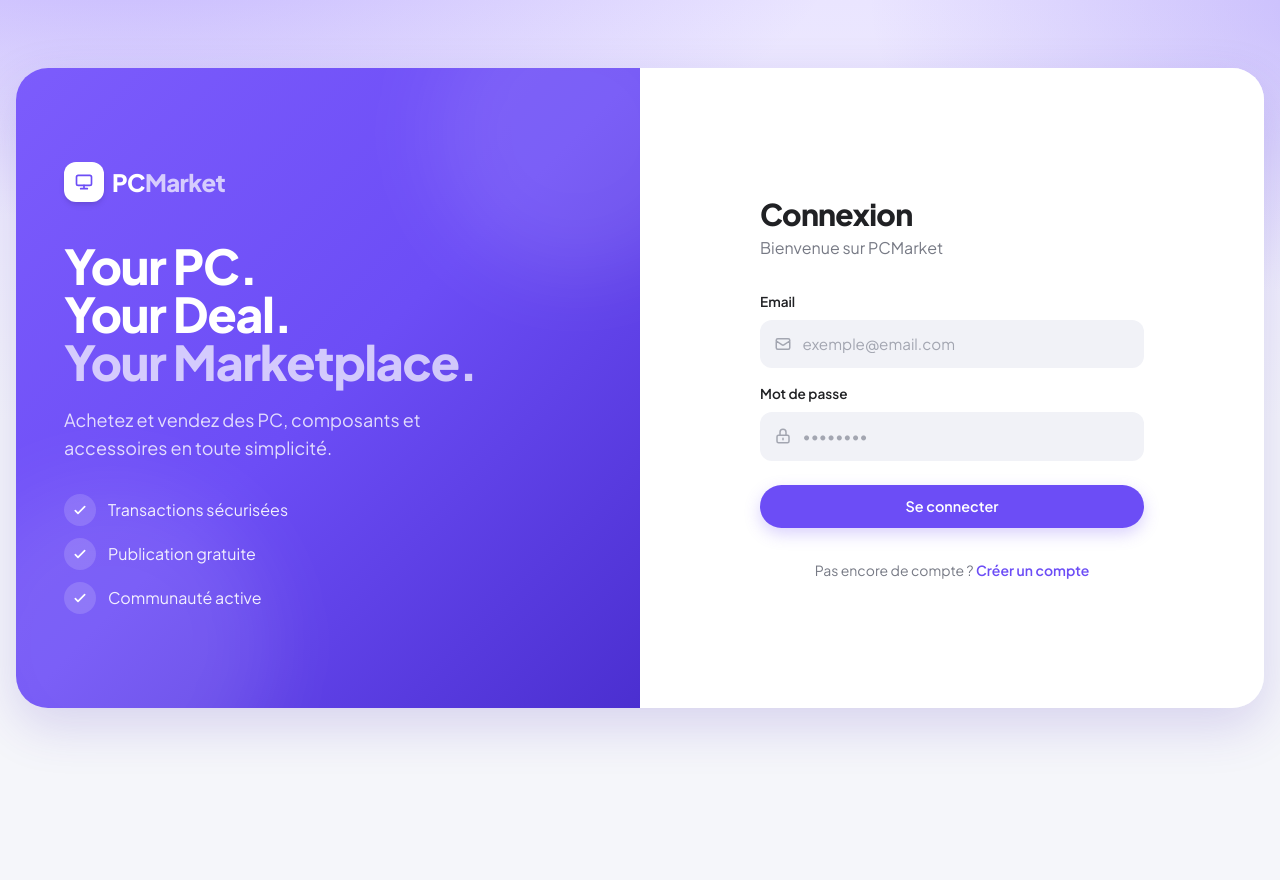
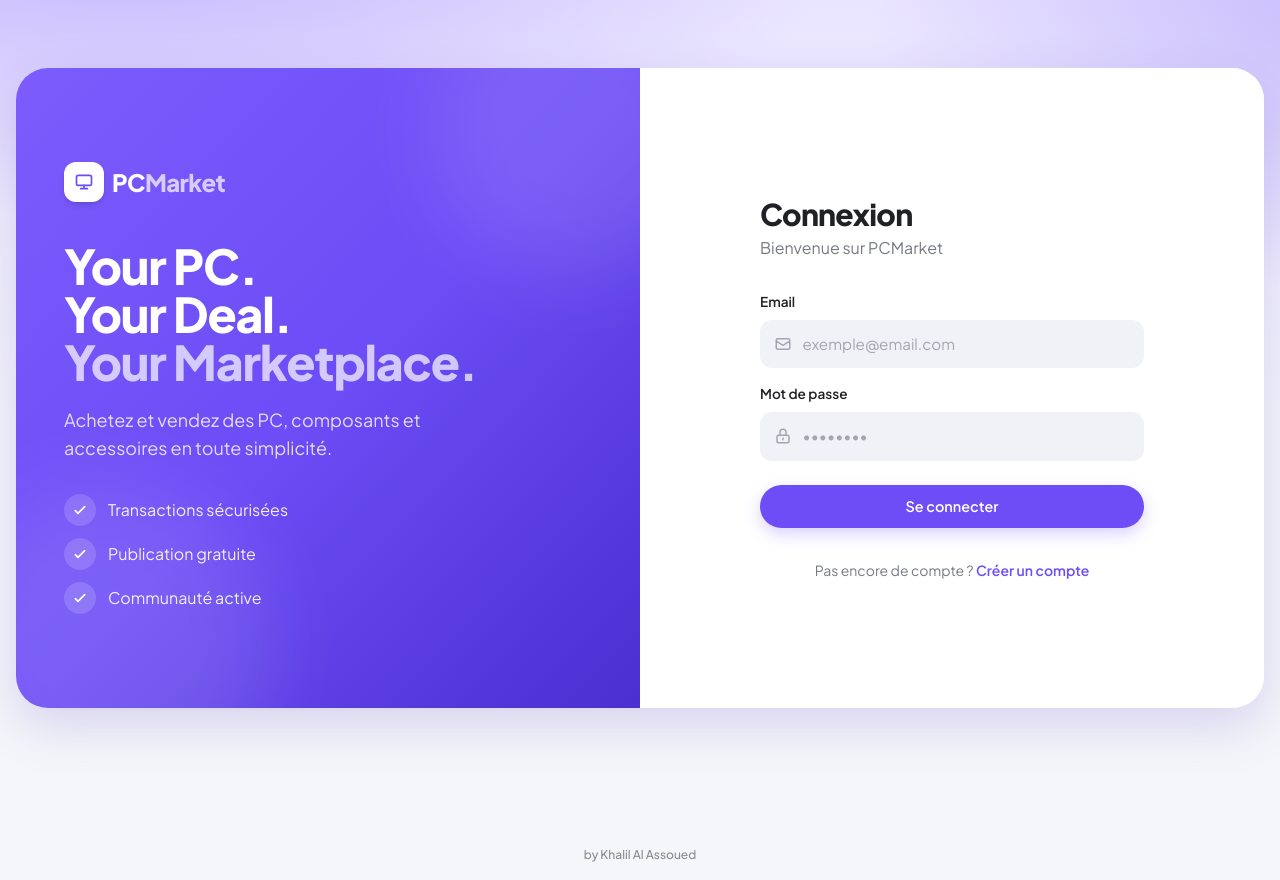
Before and after one commit to khalil2-dev/pcmarket, an Angular app in the folder front/: page /login in a window 1280 px wide. Before the commit the page ends 800 px from the top, so only its background shows below. Built offline with nearby package versions, Linux system fonts and the light colour scheme.

Commit message:
add site credit

```diff
--- a/front/src/app/app.html
+++ b/front/src/app/app.html
@@ -1 +1,18 @@
 <router-outlet></router-outlet>
+
+<footer class="site-footer">
+  by Khalil Al Assoued
+</footer>
+
+<style>
+  .site-footer {
+    width: 100%;
+    text-align: center;
+    padding: 16px 0;
+    margin-top: 30px;
+    font-size: 12px;
+    color: #8b8b8b;
+    font-weight: 500;
+    background: transparent;
+  }
+</style>
```
